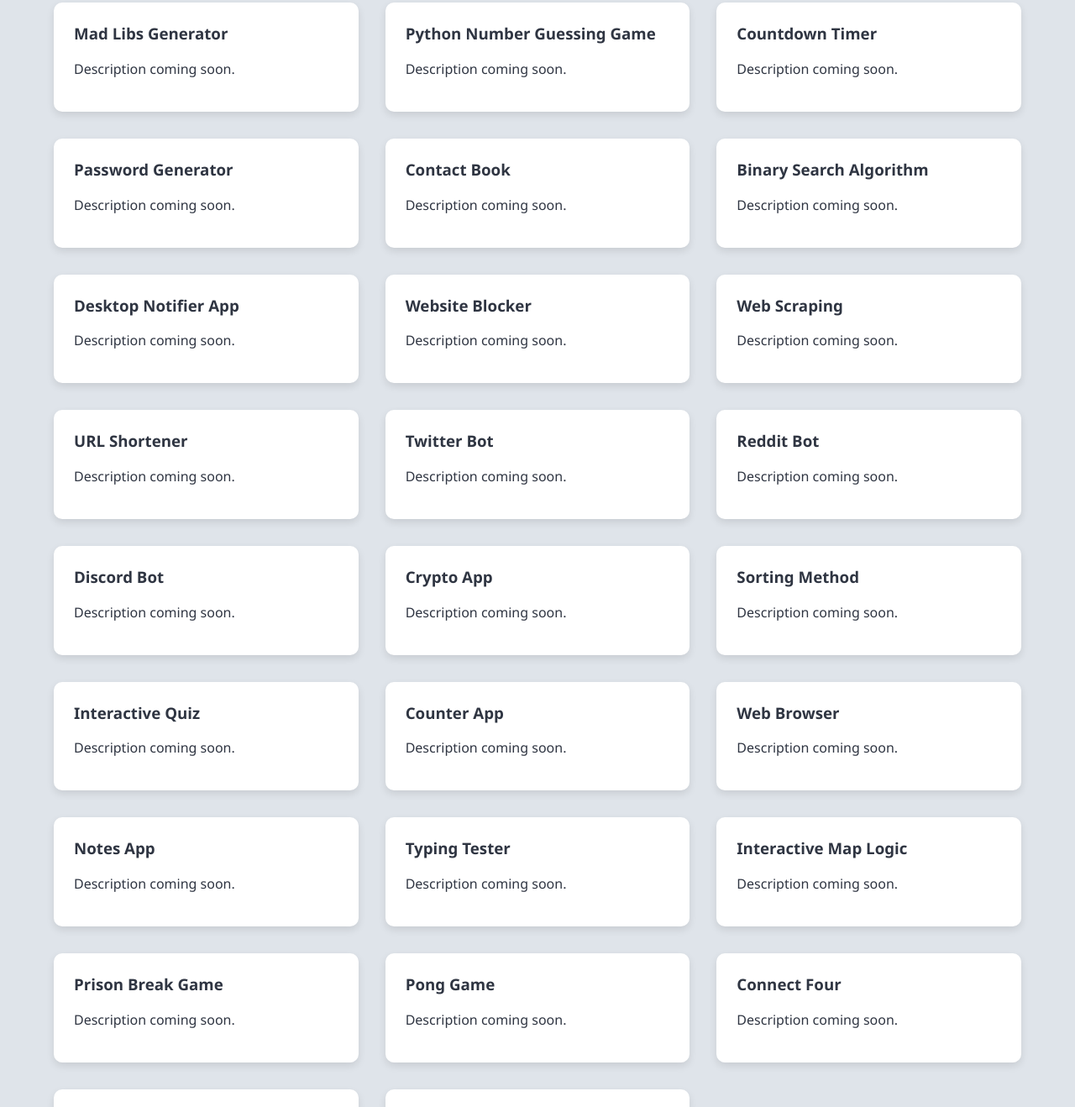
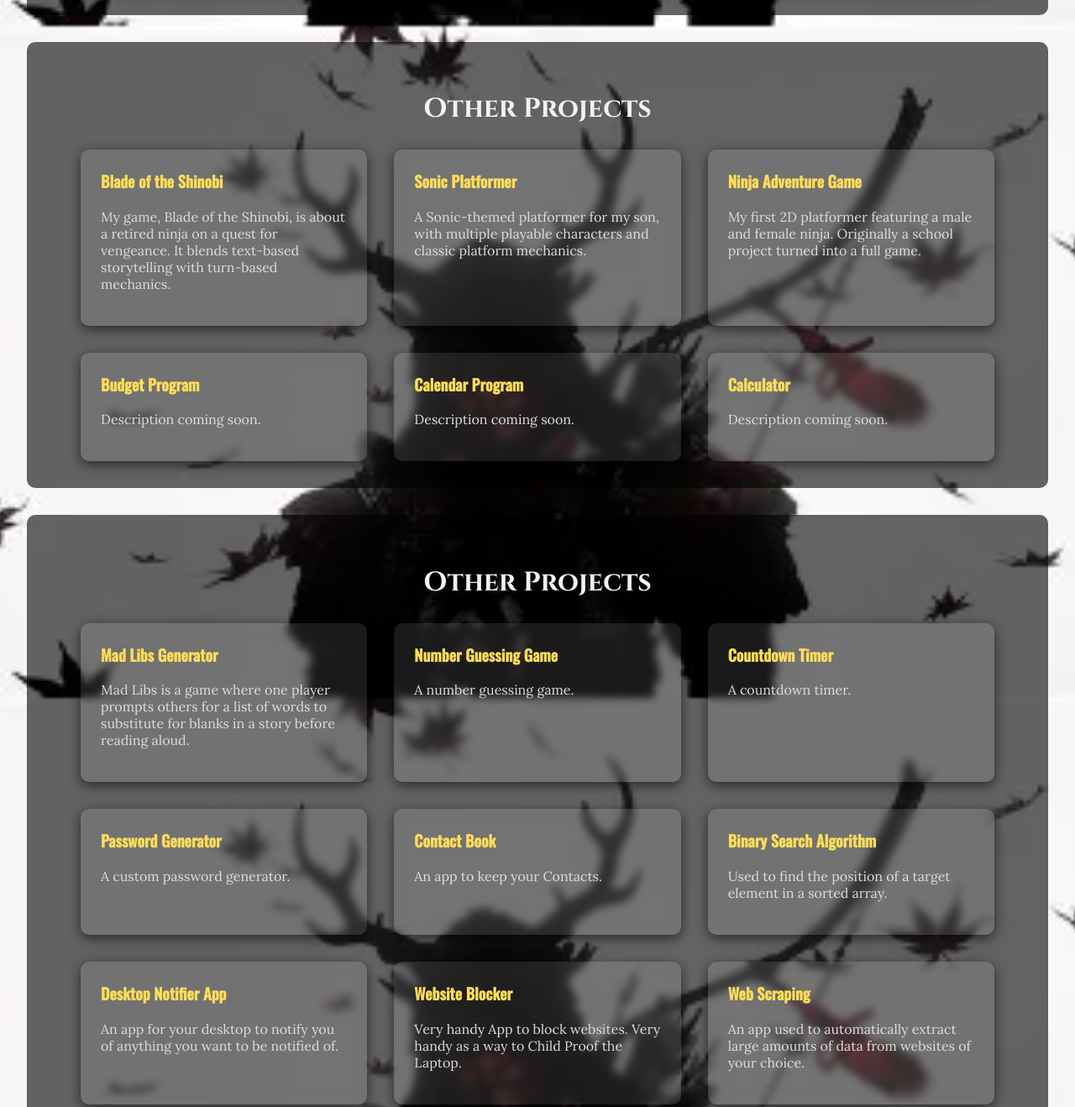
Before and after one commit to ModRhaegar/ModRhaegar.github.io, a plain HTML site: page index.html in a window 1280 px wide. Shown: the part 769-2087 px from the top of the page at 84% size. Drawn offline with nearby package versions, Linux system fonts and the light colour scheme.

Commit message:
Refactored and styled portfolio with background and custom fonts

```diff
--- a/index.html
+++ b/index.html
@@ -4,25 +4,43 @@
   <meta charset="UTF-8" />
   <meta name="viewport" content="width=device-width, initial-scale=1.0" />
   <title>Josh's Portfolio</title>
+  <link href="https://fonts.googleapis.com/css2?family=Cinzel:wght@700&family=Lora&family=Oswald:wght@500&display=swap" rel="stylesheet">
   <style>
     body {
-      font-family: 'Segoe UI', Tahoma, Geneva, Verdana, sans-serif;
+      font-family: 'Lora', serif;
       margin: 0;
-      background: #dfe4ea;
-      color: #2f3542;
+      background: url('images/GoT_image04.webp') no-repeat center center fixed;
+      background-size: cover;
+      color: #ffffff;
     }
     header {
-      background: #ced6e0;
-      padding: 2rem;
+      background: url('images/GoT_image01.webp') no-repeat center center;
+      background-size: cover;
+      padding: 3rem;
       text-align: center;
-      box-shadow: 0 2px 5px rgba(0, 0, 0, 0.1);
+      color: #fff;
+      text-shadow: 1px 1px 5px black;
     }
     header h1 {
+      font-family: 'Cinzel', serif;
+      font-size: 3rem;
       margin: 0;
-      font-size: 2.5rem;
+    }
+    header p {
+      font-family: 'Lora', serif;
+      font-size: 1.2rem;
     }
     .section {
       padding: 2rem 4rem;
+      background-color: rgba(0, 0, 0, 0.6);
+      margin: 2rem;
+      border-radius: 10px;
+    }
+    .section h2 {
+      font-family: 'Cinzel', serif;
+      text-align: center;
+      font-size: 2rem;
+      color: #f1f2f6;
     }
     .projects {
       display: grid;
@@ -30,19 +48,26 @@
       gap: 2rem;
     }
     .project {
-      background: #ffffff;
+      background: rgba(255, 255, 255, 0.1);
       border-radius: 10px;
-      box-shadow: 0 4px 10px rgba(0, 0, 0, 0.1);
+      box-shadow: 0 4px 15px rgba(0, 0, 0, 0.6);
       padding: 1.5rem;
+      backdrop-filter: blur(5px);
     }
     .project h3 {
+      font-family: 'Oswald', sans-serif;
       margin-top: 0;
+      color: #ffdd59;
+    }
+    .project p {
+      font-family: 'Lora', serif;
+      color: #dcdde1;
     }
     footer {
       text-align: center;
       padding: 2rem;
-      background: #ced6e0;
-      margin-top: 2rem;
+      background: rgba(0, 0, 0, 0.8);
+      color: #dcdde1;
     }
   </style>
 </head>
@@ -85,37 +110,71 @@
   <section class="section">
     <h2>Other Projects</h2>
     <div class="projects">
-      <div class="project"><h3>Mad Libs Generator</h3><p>Description coming soon.</p></div>
-      <div class="project"><h3>Python Number Guessing Game</h3><p>Description coming soon.</p></div>
-      <div class="project"><h3>Countdown Timer</h3><p>Description coming soon.</p></div>
-      <div class="project"><h3>Password Generator</h3><p>Description coming soon.</p></div>
-      <div class="project"><h3>Contact Book</h3><p>Description coming soon.</p></div>
-      <div class="project"><h3>Binary Search Algorithm</h3><p>Description coming soon.</p></div>
-      <div class="project"><h3>Desktop Notifier App</h3><p>Description coming soon.</p></div>
-      <div class="project"><h3>Website Blocker</h3><p>Description coming soon.</p></div>
-      <div class="project"><h3>Web Scraping</h3><p>Description coming soon.</p></div>
-      <div class="project"><h3>URL Shortener</h3><p>Description coming soon.</p></div>
-      <div class="project"><h3>Twitter Bot</h3><p>Description coming soon.</p></div>
-      <div class="project"><h3>Reddit Bot</h3><p>Description coming soon.</p></div>
-      <div class="project"><h3>Discord Bot</h3><p>Description coming soon.</p></div>
-      <div class="project"><h3>Crypto App</h3><p>Description coming soon.</p></div>
-      <div class="project"><h3>Sorting Method</h3><p>Description coming soon.</p></div>
-      <div class="project"><h3>Interactive Quiz</h3><p>Description coming soon.</p></div>
-      <div class="project"><h3>Counter App</h3><p>Description coming soon.</p></div>
-      <div class="project"><h3>Web Browser</h3><p>Description coming soon.</p></div>
-      <div class="project"><h3>Notes App</h3><p>Description coming soon.</p></div>
-      <div class="project"><h3>Typing Tester</h3><p>Description coming soon.</p></div>
-      <div class="project"><h3>Interactive Map Logic</h3><p>Description coming soon.</p></div>
-      <div class="project"><h3>Prison Break Game</h3><p>Description coming soon.</p></div>
-      <div class="project"><h3>Pong Game</h3><p>Description coming soon.</p></div>
-      <div class="project"><h3>Connect Four</h3><p>Description coming soon.</p></div>
-      <div class="project"><h3>Tetris Game</h3><p>Description coming soon.</p></div>
-      <div class="project"><h3>Rock Paper Scissors Game</h3><p>Description coming soon.</p></div>
+      <div class="project">
+        <h3>Blade of the Shinobi</h3>
+        <p>My game, Blade of the Shinobi, is about a retired ninja on a quest for vengeance. It blends text-based storytelling with turn-based mechanics.</p>
+      </div>
+      <div class="project">
+        <h3>Sonic Platformer</h3>
+        <p>A Sonic-themed platformer for my son, with multiple playable characters and classic platform mechanics.</p>
+      </div>
+      <div class="project">
+        <h3>Ninja Adventure Game</h3>
+        <p>My first 2D platformer featuring a male and female ninja. Originally a school project turned into a full game.</p>
+      </div>
+      <div class="project">
+        <h3>Budget Program</h3>
+        <p>Description coming soon.</p>
+      </div>
+      <div class="project">
+        <h3>Calendar Program</h3>
+        <p>Description coming soon.</p>
+      </div>
+      <div class="project">
+        <h3>Calculator</h3>
+        <p>Description coming soon.</p>
+      </div>
+    </div>
+  </section>
+
+  <section class="section">
+    <h2>Other Projects</h2>
+    <div class="projects">
+      <div class="project"><h3>Mad Libs Generator</h3><p>Mad Libs is a game where one player prompts others for a list of words to substitute for blanks in a story before reading aloud.</p></div>
+      <div class="project"><h3>Number Guessing Game</h3><p>A number guessing game.</p></div>
+      <div class="project"><h3>Countdown Timer</h3><p>A countdown timer.</p></div>
+      <div class="project"><h3>Password Generator</h3><p>A custom password generator.</p></div>
+      <div class="project"><h3>Contact Book</h3><p>An app to keep your Contacts.</p></div>
+      <div class="project"><h3>Binary Search Algorithm</h3><p>Used to find the position of a target element in a sorted array.</p></div>
+      <div class="project"><h3>Desktop Notifier App</h3><p>An app for your desktop to notify you of anything you want to be notified of.</p></div>
+      <div class="project"><h3>Website Blocker</h3><p>Very handy App to block websites. Very handy as a way to Child Proof the Laptop.</p></div>
+      <div class="project"><h3>Web Scraping</h3><p>An app used to automatically extract large amounts of data from websites of your choice.</p></div>
+      <div class="project"><h3>URL Shortener</h3><p>An app that converts long URLS into shorter, more manageable links, making them easier to share and track.</p></div>
+      <div class="project"><h3>Twitter Bot</h3><p>A Twitter bot is a type of software bot that controls a Twitter account via the Twitter API. It can autonomously perform actions such as tweeting, retweeting, liking, following, unfollowing, or direct messaging other accounts.</p></div>
+      <div class="project"><h3>Reddit Bot</h3><p>A Reddit bot is a type of software bot that controls a Reddit account via the Reddit API.</p></div>
+      <div class="project"><h3>Discord Bot</h3><p>A Discord bot is a type of software bot that controls a Discord account via the Discord API.</p></div>
+      <div class="project"><h3>Crypto App</h3><p>Helps facilitate the buying, selling, and management of cryptocurrencies.</p></div>
+      <div class="project"><h3>Sorting Method</h3><p>Helps sort anything you need sorted.</p></div>
+      <div class="project"><h3>Interactive Quiz</h3><p>An interactive Quiz Game!</p></div>
+      <div class="project"><h3>Counter App</h3><p>Helps track the amount of steps you take.</p></div>
+      <div class="project"><h3>Web Browser</h3><p>An app specifically created to help you create your very own Web Browser.</p></div>
+      <div class="project"><h3>Notes App</h3><p>An app to keep Notes in.</p></div>
+      <div class="project"><h3>Typing Tester</h3><p>An app to help you test your typing.</p></div>
+      <div class="project"><h3>Interactive Map Logic</h3><p>The logic for an interactive map!</p></div>
+      <div class="project"><h3>Prison Break Game</h3><p>A prison break game!</p></div>
+      <div class="project"><h3>Pong Game</h3><p>The Pong game!</p></div>
+      <div class="project"><h3>Connect Four</h3><p>Connect Four game!</p></div>
+      <div class="project"><h3>Tetris Game</h3><p>Tetris Game!</p></div>
+      <div class="project"><h3>Rock Paper Scissors Game</h3><p>Rock, Paper, and Scissors Game!</p></div>
     </div>
   </section>
 
   <footer>
     <p>Copyright &copy; 2025 Josh Smith. All rights reserved.</p>
   </footer>
+
+  <div style="text-align:center; margin: 2rem 0;">
+    <img src="images/GoT_image02.webp" alt="Decorative Footer Image" style="max-width:90%; border-radius: 8px; box-shadow: 0 0 15px rgba(0,0,0,0.7);">
+  </div>
 </body>
 </html>
```
Also changed, not shown: images/GoT_image01.webp (added), images/GoT_image02.webp (added), images/GoT_image03.webp (added), images/GoT_image04.webp (added), images/GoT_image05.webp (added), images/GoT_image06.webp (added), images/GoT_image07.webp (added).
